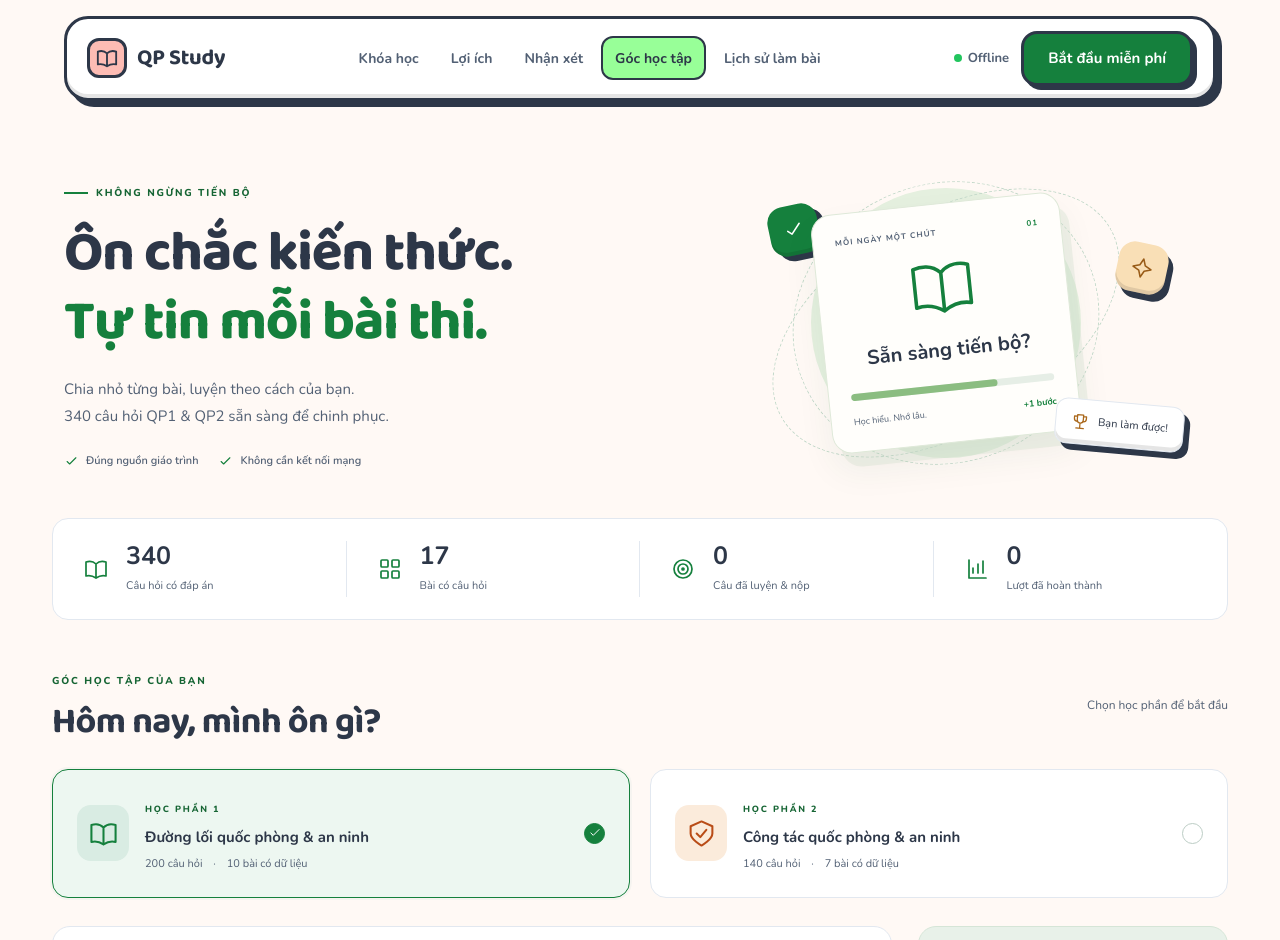
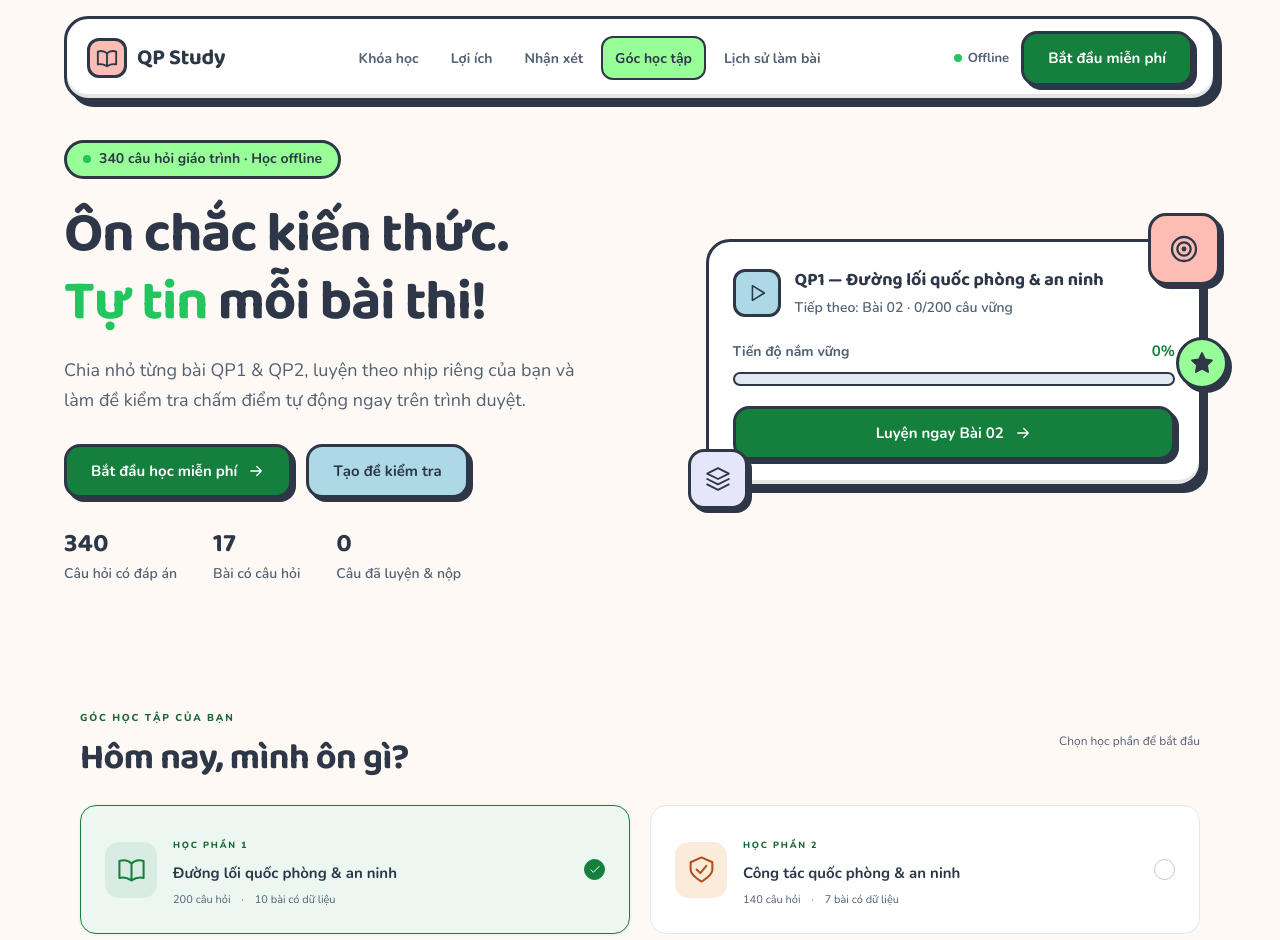
Before and after one commit to huydhb/QPStudy, a plain HTML site: page index.html in a window 1280 px wide. Shown: the top 940 px of the page. Drawn offline with Linux system fonts and the light colour scheme.

Commit message:
feat(ui): implement Claymorphism hero with live learning progress card

```diff
--- a/app.js
+++ b/app.js
@@ -31,7 +31,13 @@
     close: '<path d="m6 6 12 12M6 18 18 6"/>',
     back: '<path d="M19 12H5m6-6-6 6 6 6"/>',
     chart: '<path d="M4 3v18h17M8 16v-5m5 5V7m5 9V4"/>',
-    shield: '<path d="m12 2 9 4v6c0 5-9 10-9 10S3 17 3 12V6l9-4Z"/><path d="m8 12 3 3 5-6"/>'
+    shield: '<path d="m12 2 9 4v6c0 5-9 10-9 10S3 17 3 12V6l9-4Z"/><path d="m8 12 3 3 5-6"/>',
+    play: '<polygon points="7 4 20 12 7 20 7 4"/>',
+    star: '<polygon points="12 2 15.09 8.26 22 9.27 17 14.14 18.18 21.02 12 17.77 5.82 21.02 7 14.14 2 9.27 8.91 8.26 12 2"/>',
+    starFill: '<polygon points="12 2 15.09 8.26 22 9.27 17 14.14 18.18 21.02 12 17.77 5.82 21.02 7 14.14 2 9.27 8.91 8.26 12 2" fill="currentColor"/>',
+    award: '<circle cx="12" cy="8" r="6"/><path d="M15.477 12.89 17 22l-5-3-5 3 1.523-9.11"/>',
+    users: '<path d="M16 21v-2a4 4 0 0 0-4-4H6a4 4 0 0 0-4 4v2"/><circle cx="9" cy="7" r="4"/><path d="M22 21v-2a4 4 0 0 0-3-3.87"/><path d="M16 3.13a4 4 0 0 1 0 7.75"/>',
+    layers: '<polygon points="12 2 2 7 12 12 22 7 12 2"/><polyline points="2 17 12 22 22 17"/><polyline points="2 12 12 17 22 12"/>'
   };
 
   const icon = (name, cls = '') => (
@@ -197,6 +203,7 @@
   function setView(next) {
     view = next;
     setMenu(false);
+    document.body.classList.toggle('is-home', next === 'home');
     document.body.classList.toggle('is-quiz', next === 'quiz');
     document.querySelectorAll('[data-nav]').forEach(btn => {
       btn.classList.toggle('active', btn.dataset.nav === (next === 'history' ? 'history' : 'home'));
@@ -207,6 +214,7 @@
   }
 
   function render() {
+    document.body.classList.toggle('is-home', view === 'home');
     if (view === 'home') renderHome();
     else if (view === 'quiz') renderQuiz();
     else if (view === 'result') renderResult();
@@ -225,50 +233,83 @@
     return seen.size;
   }
 
+  function courseMastery(c) {
+    const total = c.questions.length;
+    const correct = c.lessons.reduce((sum, l) => sum + (l.count ? lessonProgress(c, l.number) : 0), 0);
+    return {
+      correct,
+      total,
+      percent: total ? Math.round(correct / total * 100) : 0
+    };
+  }
+
+  function nextLessonForCourse(c) {
+    const activeLessons = c.lessons.filter(l => l.count > 0);
+    return activeLessons.find(l => lessonProgress(c, l.number) < l.count) || activeLessons[0] || {number: 1, count: 0, title: ''};
+  }
+
   function renderHome() {
     const c = course();
     const answered = new Set(history.flatMap(s => Object.keys(s.answers))).size;
     const courseLabels = courses.map(item => escape(item.name)).join(' &amp; ');
+    const mastery = courseMastery(c);
+    const nextLesson = nextLessonForCourse(c);
+    const activeCourse = active ? sessionCourse(active) : null;
+    const activeDone = active ? Object.keys(active.answers).length : 0;
+    const activeTotal = active ? active.questionIds.length : 0;
+    const activePct = activeTotal ? Math.round(activeDone / activeTotal * 100) : 0;
+    const progressPct = active ? activePct : mastery.percent;
+
     main.innerHTML = `
-      <section class="hero">
-        <div class="hero-copy">
-          <span class="eyebrow"><span class="small-line"></span> KHÔNG NGỪNG TIẾN BỘ</span>
-          <h1>Ôn chắc kiến thức.<br><span>Tự tin mỗi bài thi.</span></h1>
-          <p>Chia nhỏ từng bài, luyện theo cách của bạn.<br>${totalQuestions} câu hỏi ${courseLabels} sẵn sàng để chinh phục.</p>
-          <div class="hero-tags">
-            <span>${icon('check')} Đúng nguồn giáo trình</span>
-            <span>${icon('check')} Không cần kết nối mạng</span>
+      <section class="band band-cream hero-band">
+        <div class="section-inner hero">
+          <div class="hero-copy">
+            <span class="clay-pill mint"><span class="status-dot" aria-hidden="true"></span> ${totalQuestions} câu hỏi giáo trình · Học offline</span>
+            <h1>Ôn chắc kiến thức.<br><span class="hero-accent">Tự tin</span> mỗi bài thi!</h1>
+            <p class="hero-lead">Chia nhỏ từng bài ${courseLabels}, luyện theo nhịp riêng của bạn và làm đề kiểm tra chấm điểm tự động ngay trên trình duyệt.</p>
+            <div class="hero-cta-row">
+              <button type="button" class="button primary hero-btn" data-scroll="courses">Bắt đầu học miễn phí ${icon('arrow')}</button>
+              <button type="button" class="button secondary hero-btn" data-action="open-exam">Tạo đề kiểm tra</button>
+            </div>
+            <div class="hero-stats" aria-label="Tổng quan nền tảng">
+              <div><strong>${totalQuestions}</strong><small>Câu hỏi có đáp án</small></div>
+              <div><strong>${totalActiveLessons}</strong><small>Bài có câu hỏi</small></div>
+              <div><strong>${answered}</strong><small>Câu đã luyện &amp; nộp</small></div>
+            </div>
+          </div>
+          <div class="hero-progress-wrap">
+            <div class="clay-float float-target peach" aria-hidden="true">${icon('target')}</div>
+            <div class="clay-float float-book purple" aria-hidden="true">${icon('layers')}</div>
+            <div class="clay-float float-star mint" aria-hidden="true">${icon('starFill')}</div>
+            <div class="clay-card progress-card">
+              <div class="progress-card-head">
+                <span class="clay-icon md sky" aria-hidden="true">${icon('play')}</span>
+                <div>
+                  <strong>${active ? `${escape(activeCourse.name)} · Đang làm dở` : `${escape(c.name)} — ${escape(c.subtitle)}`}</strong>
+                  <small>${active ? `${activeDone}/${activeTotal} câu đã chọn${active.deadline ? ' · Đồng hồ đang chạy' : ''}` : `Tiếp theo: Bài ${String(nextLesson.number).padStart(2, '0')} · ${mastery.correct}/${mastery.total} câu vững`}</small>
+                </div>
+              </div>
+              <div class="progress-meta">
+                <span>${active ? 'Tiến độ lượt đang làm' : 'Tiến độ nắm vững'}</span>
+                <strong>${progressPct}%</strong>
+              </div>
+              <div class="clay-progress-track" aria-hidden="true"><span class="clay-progress-fill" style="width:${progressPct}%"></span></div>
+              ${active
+                ? `<button type="button" class="button primary full" data-action="resume">Tiếp tục làm bài ${icon('arrow')}</button>`
+                : `<button type="button" class="button primary full" data-quick-lesson="${nextLesson.number}">Luyện ngay Bài ${String(nextLesson.number).padStart(2, '0')} ${icon('arrow')}</button>`}
+            </div>
           </div>
         </div>
-        <div class="hero-art" aria-hidden="true">
-          <span class="orbit orbit-one"></span>
-          <span class="orbit orbit-two"></span>
-          <div class="art-float art-check">${icon('check')}</div>
-          <div class="art-card">
-            <div class="art-card-top">MỖI NGÀY MỘT CHÚT <span>01</span></div>
-            <div class="art-book">${icon('book')}</div>
-            <strong>Sẵn sàng tiến bộ?</strong>
-            <div class="art-progress"><span></span></div>
-            <div class="art-card-bottom">Học hiểu. Nhớ lâu. <span>+1 bước</span></div>
-          </div>
-          <div class="art-float art-spark">${icon('spark')}</div>
-          <div class="art-note">${icon('trophy')} Bạn làm được!</div>
-        </div>
       </section>
-      <section class="overview" aria-label="Tổng quan học tập">
-        <div>${icon('book')}<span><strong>${totalQuestions}</strong><small>Câu hỏi có đáp án</small></span></div>
-        <div>${icon('grid')}<span><strong>${totalActiveLessons}</strong><small>Bài có câu hỏi</small></span></div>
-        <div>${icon('target')}<span><strong>${answered}</strong><small>Câu đã luyện &amp; nộp</small></span></div>
-        <div>${icon('chart')}<span><strong>${history.length}</strong><small>Lượt đã hoàn thành</small></span></div>
-      </section>
+      <div class="app-shell">
       ${active ? `
         <section class="resume-banner">
           <span class="resume-icon">${icon('clock')}</span>
           <div>
             <strong>Bạn có một bài đang làm</strong>
-            <p>${escape(active.config.course.toUpperCase())} · ${Object.keys(active.answers).length}/${active.questionIds.length} câu đã chọn${active.deadline ? ' · Đồng hồ vẫn đang chạy' : ''}</p>
+            <p>${escape(active.config.course.toUpperCase())} · ${activeDone}/${activeTotal} câu đã chọn${active.deadline ? ' · Đồng hồ vẫn đang chạy' : ''}</p>
           </div>
-          <button type="button" class="button primary" data-action="resume">Tiếp tục làm bài ${icon('arrow')}</button>
+          <button type="button" class="button primary" data-action="resume-session">Tiếp tục làm bài ${icon('arrow')}</button>
         </section>
       ` : ''}
       <section class="learning-section">
@@ -339,6 +380,7 @@
           </aside>
         </div>
       </section>
+      </div>
     `;
   }
 
@@ -809,6 +851,7 @@
     }
 
     if (button.dataset.lesson) return configure('practice', +button.dataset.lesson);
+    if (button.dataset.quickLesson) return configure('practice', +button.dataset.quickLesson);
 
     if (button.dataset.answer && active) {
       const q = questionById(sessionCourse(active), active.questionIds[active.current]);
--- a/styles.css
+++ b/styles.css
@@ -474,6 +474,11 @@ main {
   min-height: 65vh;
 }
 
+.is-home main {
+  max-width: none;
+  padding: 0;
+}
+
 .is-quiz main {
   padding-top: 8px;
 }
@@ -607,235 +612,203 @@ main {
 }
 
 /* Home & Hero */
+.hero-band {
+  padding-top: 118px;
+  padding-bottom: 48px;
+}
+
 .hero {
-  padding: 56px 12px 40px;
   display: grid;
-  grid-template-columns: 1.1fr 1fr;
-  gap: 20px;
-  align-items: center;
-}
-
-.hero h1 {
-  margin: 18px 0;
-  font-weight: 750;
-}
-
-.hero h1 > span {
-  color: var(--teal);
-}
-
-.hero-copy > p {
-  color: var(--muted);
+  grid-template-columns: 1.05fr 0.95fr;
+  gap: 36px 48px;
+  align-items: center;
+}
+
+.hero-copy {
+  display: flex;
+  flex-direction: column;
+  align-items: flex-start;
+}
+
+.hero-copy h1 {
+  margin: 22px 0 18px;
+}
+
+.hero-accent {
+  color: var(--cta);
+}
+
+.hero-lead {
+  color: var(--text-muted);
+  font-size: 18px;
+  line-height: 1.65;
+  max-width: 540px;
+}
+
+.hero-cta-row {
+  display: flex;
+  flex-wrap: wrap;
+  gap: 14px;
+  margin-top: 28px;
+}
+
+.hero-btn {
+  padding: 14px 28px;
+  font-size: 16px;
+}
+
+.hero-stats {
+  display: flex;
+  flex-wrap: wrap;
+  gap: 20px 36px;
+  margin-top: 32px;
+}
+
+.hero-stats strong {
+  display: block;
+  font-family: var(--font-display);
+  font-size: 26px;
+  font-weight: 700;
+  line-height: 1.15;
+  color: var(--text);
+}
+
+.hero-stats small {
+  font-size: 14px;
+  font-weight: 600;
+  color: var(--text-muted);
+}
+
+.hero-progress-wrap {
+  position: relative;
+  padding: 16px 14px;
+}
+
+.progress-card {
+  padding: 24px;
+  position: relative;
+  z-index: 1;
+}
+
+.progress-card-head {
+  display: flex;
+  align-items: center;
+  gap: 14px;
+  margin-bottom: 20px;
+}
+
+.progress-card-head strong {
+  display: block;
+  font-family: var(--font-display);
+  font-size: 18px;
+  font-weight: 700;
+  color: var(--text);
+}
+
+.progress-card-head small {
+  display: block;
+  font-size: 14px;
+  font-weight: 600;
+  color: var(--text-muted);
+}
+
+.progress-meta {
+  display: flex;
+  justify-content: space-between;
+  align-items: center;
+  font-size: 14px;
+  font-weight: 700;
+  color: var(--text-muted);
+  margin-bottom: 8px;
+}
+
+.progress-meta strong {
+  color: var(--cta-btn);
   font-size: 15px;
-  line-height: 1.8;
-}
-
-.hero-tags {
-  display: flex;
-  gap: 20px;
-  margin-top: 22px;
-  font-size: 11px;
-  font-weight: 600;
-  color: var(--muted);
-}
-
-.hero-tags .icon {
-  width: 15px;
-  height: 15px;
-  color: var(--teal);
-  margin-right: 4px;
-}
-
-.hero-art {
-  height: 310px;
+}
+
+.clay-progress-track {
+  height: 14px;
+  background: var(--border);
+  border: 2px solid var(--text);
+  border-radius: 999px;
+  overflow: hidden;
+  margin-bottom: 20px;
+}
+
+.clay-progress-fill {
+  display: block;
+  height: 100%;
+  background: var(--cta);
+  border-radius: 999px;
+  min-width: 0;
+  transition: width 0.25s ease;
+}
+
+.clay-float {
+  position: absolute;
   display: grid;
   place-items: center;
-  position: relative;
-  isolation: isolate;
-}
-
-.orbit {
-  position: absolute;
-  border: 1px dashed #c3d9ca;
+  border: 3px solid var(--text);
+  color: var(--text);
+  box-shadow: 4px 4px 0 var(--text);
+  z-index: 2;
+}
+
+.clay-float.peach {
+  background: var(--primary);
+}
+
+.clay-float.purple {
+  background: var(--accent-purple);
+}
+
+.clay-float.mint {
+  background: var(--accent-mint);
+}
+
+.float-target {
+  width: 72px;
+  height: 72px;
+  border-radius: 18px;
+  top: -10px;
+  right: -4px;
+}
+
+.float-target .icon {
+  width: 32px;
+  height: 32px;
+}
+
+.float-book {
+  width: 60px;
+  height: 60px;
+  border-radius: 16px;
+  bottom: -6px;
+  left: -4px;
+}
+
+.float-book .icon {
+  width: 26px;
+  height: 26px;
+}
+
+.float-star {
+  width: 52px;
+  height: 52px;
   border-radius: 50%;
-  z-index: -1;
-}
-
-.orbit-one {
-  width: 310px;
-  height: 280px;
-  transform: rotate(-20deg);
-}
-
-.orbit-two {
-  width: 380px;
-  height: 220px;
-  transform: rotate(-30deg);
-}
-
-.hero-art:before {
-  content: "";
-  position: absolute;
-  width: 270px;
-  height: 270px;
-  border-radius: 50%;
-  background: #e5f0df;
-  z-index: -1;
-}
-
-.art-card {
-  width: 250px;
-  padding: 22px;
-  background: #fffefb;
-  border: 1px solid #dfe9d9;
-  border-radius: 20px;
-  box-shadow: 8px 14px 0 #ccdcca55, 0 18px 35px #274b3310;
-  transform: rotate(-6deg);
-}
-
-.art-card-top {
-  display: flex;
-  justify-content: space-between;
-  font-size: 8px;
-  font-weight: 700;
-  letter-spacing: 1px;
-  color: var(--muted);
-}
-
-.art-card-top > span {
-  color: var(--teal);
-}
-
-.art-book {
-  height: 94px;
-  display: flex;
-  align-items: center;
-  justify-content: center;
-}
-
-.art-book .icon {
-  height: 66px;
-  width: 66px;
-  color: var(--teal);
-  stroke-width: 1.3;
-}
-
-.art-card > strong {
-  display: block;
-  text-align: center;
-  font-size: 20px;
-}
-
-.art-progress {
-  height: 7px;
-  margin: 18px 0 14px;
-  background: #e6eee6;
-  border-radius: 10px;
-}
-
-.art-progress > span {
-  display: block;
-  width: 72%;
-  height: 100%;
-  background: #8bbd81;
-  border-radius: 10px;
-}
-
-.art-card-bottom {
-  display: flex;
-  justify-content: space-between;
-  font-size: 9px;
-  color: var(--muted);
-}
-
-.art-card-bottom > span {
-  color: var(--teal);
-  font-weight: 700;
-}
-
-.art-float {
-  position: absolute;
-  width: 50px;
-  height: 50px;
-  display: grid;
-  place-items: center;
-  border-radius: 16px;
-  box-shadow: var(--shadow);
-}
-
-.art-check {
-  background: var(--teal);
-  color: white;
-  left: 17%;
-  top: 37px;
-  transform: rotate(-12deg);
-}
-
-.art-spark {
-  background: #f9dfb6;
-  color: #995c18;
-  right: 9%;
-  top: 75px;
-  transform: rotate(12deg);
-}
-
-.art-note {
-  position: absolute;
-  right: 6%;
-  bottom: 30px;
-  background: #fff;
-  border: 1px solid var(--line);
-  padding: 11px 15px;
-  border-radius: 12px;
-  font-size: 11px;
-  box-shadow: var(--shadow);
-  transform: rotate(5deg);
-}
-
-.art-note .icon {
-  color: #aa681b;
-  width: 18px;
-  margin-right: 6px;
-}
-
-.overview {
-  display: grid;
-  grid-template-columns: repeat(4, 1fr);
-  background: white;
-  border: 1px solid var(--line);
-  border-radius: 16px;
-  padding: 22px 0;
-  margin-bottom: 46px;
-}
-
-.overview > div {
-  display: flex;
-  align-items: center;
-  gap: 15px;
-  padding: 0 28px;
-  border-right: 1px solid var(--line);
-}
-
-.overview > div:last-child {
-  border: 0;
-}
-
-.overview .icon {
-  width: 30px;
-  height: 30px;
-  color: var(--teal);
-  padding: 3px;
-}
-
-.overview strong {
-  font-size: 25px;
-  display: block;
-  line-height: 1.2;
-}
-
-.overview small {
-  font-size: 11px;
-  color: var(--muted);
+  top: 50%;
+  right: -12px;
+  transform: translateY(-50%);
+}
+
+.float-star .icon {
+  width: 24px;
+  height: 24px;
+}
+
+.learning-section {
+  padding-top: 36px;
 }
 
 .section-heading {
@@ -2142,14 +2115,38 @@ select {
 }
 
 /* Responsive Breakpoints */
-@media (min-width: 1450px) {
+@media (min-width: 640px) {
+  .hero-band {
+    padding-top: 140px;
+    padding-bottom: 80px;
+  }
+}
+
+@media (max-width: 1023px) {
   .hero {
-    padding-top: 65px;
-    padding-bottom: 48px;
-  }
-
-  .hero-art {
-    height: 330px;
+    grid-template-columns: 1fr;
+    gap: 28px;
+  }
+
+  .hero-copy {
+    align-items: center;
+    text-align: center;
+  }
+
+  .hero-cta-row,
+  .hero-stats {
+    justify-content: center;
+  }
+
+  .hero-progress-wrap {
+    padding: 0;
+    max-width: 520px;
+    width: 100%;
+    margin: 0 auto;
+  }
+
+  .clay-float {
+    display: none;
   }
 }
 
@@ -2167,15 +2164,6 @@ select {
     grid-column: span 2;
   }
 
-  .hero h1 {
-    font-size: 40px;
-  }
-
-  .overview > div {
-    padding: 0 20px;
-    gap: 10px;
-  }
-
   .study-layout {
     grid-template-columns: minmax(0, 1fr) 280px;
     gap: 20px;
@@ -2192,10 +2180,6 @@ select {
 
   .exam-panel {
     padding: 22px;
-  }
-
-  .hero-art {
-    transform: scale(.9);
   }
 
   .question-panel {
@@ -2307,63 +2291,24 @@ select {
     padding: 96px 20px 0;
   }
 
+  .is-home main {
+    padding: 0;
+  }
+
   .is-quiz main {
     padding-top: 6px;
   }
 
-  .hero {
-    grid-template-columns: 1fr;
-    padding: 34px 0 24px;
-    gap: 8px;
-  }
-
-  .hero h1 {
-    font-size: 38px;
-    line-height: 1.3;
-    letter-spacing: -1.4px;
-  }
-
-  .hero-copy > p {
-    font-size: 14px;
-  }
-
-  .hero-tags {
-    gap: 13px;
-    font-size: 10px;
-    flex-wrap: wrap;
-  }
-
-  .hero-art {
-    display: none;
-  }
-
-  .overview {
-    grid-template-columns: 1fr 1fr;
-    gap: 20px 0;
-    margin: 12px 0 34px;
-    padding: 20px 0;
-  }
-
-  .overview > div {
-    padding: 0 20px;
-    gap: 13px;
-  }
-
-  .overview > div:nth-child(2) {
-    border: 0;
-  }
-
-  .overview strong {
-    font-size: 23px;
-  }
-
-  .overview small {
-    font-size: 10px;
-  }
-
-  .overview .icon {
-    width: 25px;
-    height: 25px;
+  .hero-cta-row {
+    width: 100%;
+  }
+
+  .hero-btn {
+    width: 100%;
+  }
+
+  .hero-lead {
+    font-size: 16px;
   }
 
   .section-heading {
```
Also changed, not shown: 1 other file.
